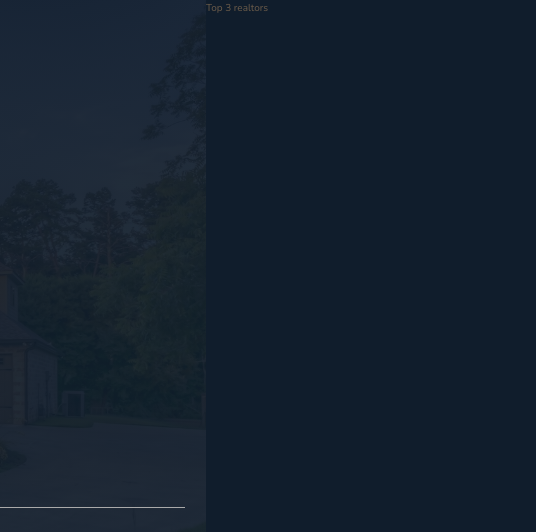
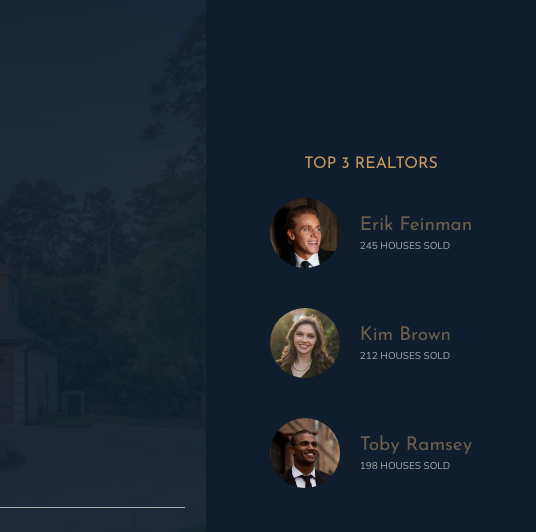
Before and after one commit to ZobaerIslam/Nexter, a website: page index.html in a window 1280 px wide. Shown: the top 532 px of the page, 744-1280 px from the left. Drawn offline with nearby package versions, Linux system fonts and the light colour scheme.

Commit message:
built the realtors section

```diff
--- a/index.html
+++ b/index.html
@@ -31,7 +31,26 @@
         </header>
 
         <div class="realtors">
-            Top 3 realtors
+            <h3 class="heading-3">Top 3 Realtors</h3>
+            <div class="realtors__list">
+                <img src="img/realtor-1.jpeg" alt="Realtors 1" class="realtors__img">
+                <div class="realtors__details">
+                    <h4 class="heading-4 heading-4__light">Erik Feinman</h4>
+                    <p class="realtors__sold">245 houses sold</p>
+                </div>
+
+                <img src="img/realtor-2.jpeg" alt="Realtors 2" class="realtors__img">
+                <div class="realtors__details">
+                    <h4 class="heading-4 heading-4__light">Kim Brown</h4>
+                    <p class="realtors__sold">212 houses sold</p>
+                </div>
+
+                <img src="img/realtor-3.jpeg" alt="Realtors 3" class="realtors__img">
+                <div class="realtors__details">
+                    <h4 class="heading-4 heading-4__light">Toby Ramsey</h4>
+                    <p class="realtors__sold">198 houses sold</p>
+                </div>
+            </div>
         </div>
 
         <section class="features">
--- a/sass/_header.scss
+++ b/sass/_header.scss
@@ -38,7 +38,6 @@
         &::before, &::after {
             content: "";
             height: 1px;
-            // width: 40%;
             display: block;
             background-color: currentColor;
         }
--- a/sass/_realtors.scss
+++ b/sass/_realtors.scss
@@ -1,5 +1,31 @@
 .realtors {
     background-color: $color-secondary;
     grid-column: col-start 7 / full-end;
+    padding: 3rem;
 
+    display: grid;
+    align-content: center;
+    justify-content: center;
+    justify-items: center;
+    row-gap: 2rem;
+
+    &__list {
+        display: grid;
+        grid-template-columns: min-content max-content;
+        column-gap: 2rem;
+        row-gap: 5vh;
+
+        align-items: center;
+    }
+
+    &__img {
+        width: 7rem;
+        border-radius: 50%;
+    }
+
+    &__sold {
+        text-transform: uppercase;
+        color: $color-grey-light-2;
+        margin-top: -3px;
+    }
 }
```
Also changed, not shown: css/style.css.
